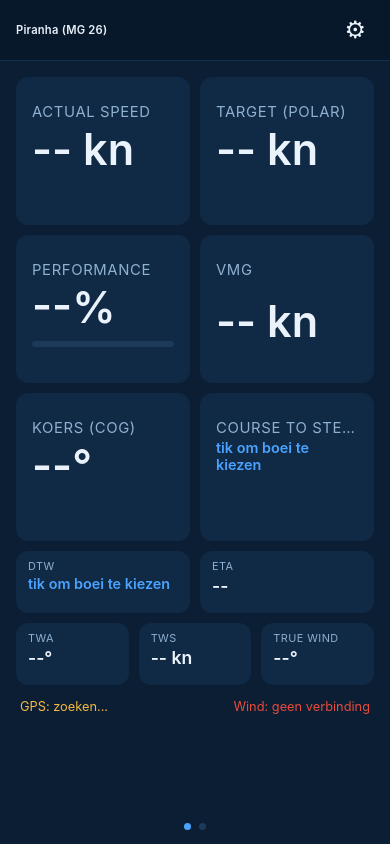
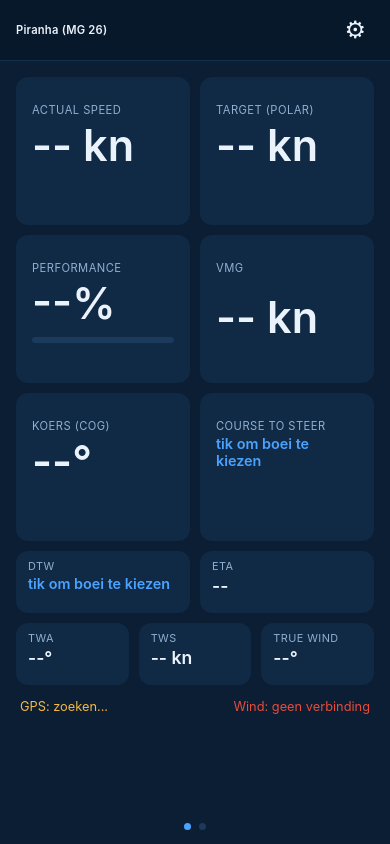
Before and after one commit to Jdb1993-dev/Sailingperformance, a website: page index.html in a window 390 px wide. Drawn offline with nearby package versions, Linux system fonts and the light colour scheme; no server answers.

Commit message:
Verklein label-tekst in de bovenste 6 tegels voor betrouwbare leesbaarheid
Vorige maat (0.93rem) was gemeten op 375px breedte en paste daar precies, maar
brak af op smallere telefoons (bv. iPhone SE, 320px breed) zoals gemeld. Nieuwe
maat (0.7rem) is gemeten en getest op 320px, 360px en 375px, met ruime marge op
elke breedte i.p.v. precies op de rand.

```diff
--- a/style.css
+++ b/style.css
@@ -156,7 +156,7 @@
 .tile-value.prompt { font-size: 0.9rem; font-weight: 600; color: #4aa3ff; white-space: normal; }
 
 .tile-lg { padding: 26px 16px; min-height: 148px; }
-.tile-lg .tile-label { font-size: 0.93rem; } /* max die "Course to Steer" nog op 1 regel houdt */
+.tile-lg .tile-label { font-size: 0.7rem; } /* past "Course to Steer" met marge op 1 regel, ook op smalle telefoons (320px) */
 .tile-lg .tile-value { font-size: 2.7rem; }
 
 .tile-sm { padding: 8px 12px; min-height: 62px; }
```
